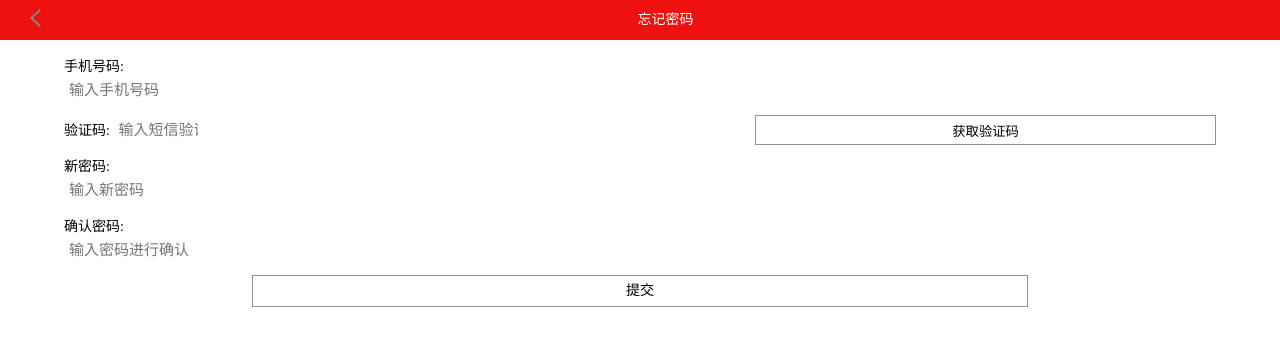
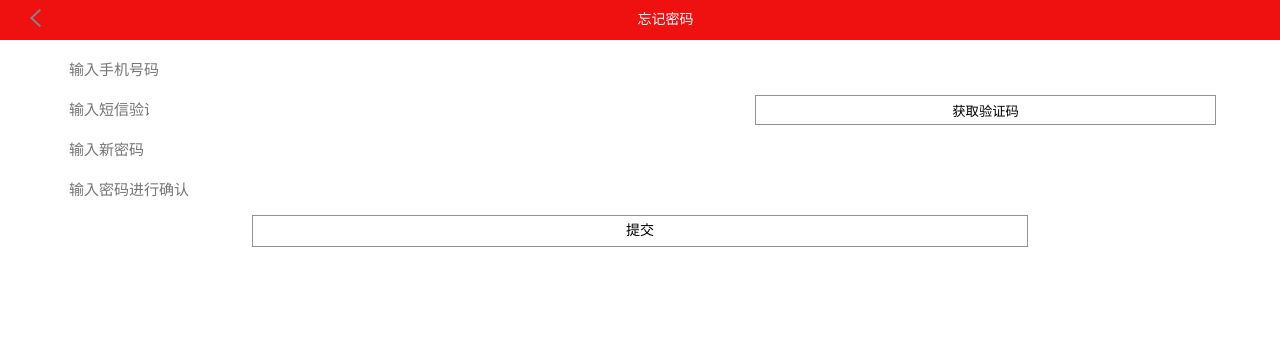
Before and after one commit to zhenshigu/demovf, a PHP site: page /database/application/views/clientm/Forgotpwd.php in a window 1280 px wide. Shown: the top 346 px of the page. Run offline with PHP 8.4, Linux system fonts and the light colour scheme; the template is opened without the code that fills it, so the values that code supplies are empty.

Commit message:
修改忘记密码界面

```diff
--- a/application/views/clientm/Forgotpwd.php
+++ b/application/views/clientm/Forgotpwd.php
@@ -16,20 +16,20 @@
     <ul class="block1" id="block1">
         <li>
             <div class="shell_common margin_bottom_10">
-                手机号码:
+
                 <input id="_newphone" type="text" class="custom_input"  placeholder="输入手机号码">
             </div>
             <div class="shell_common margin_bottom_10">
-                <span >验证码:</span>
+                <span ></span>
                 <span ><input type="text" class="custom_input" style="width: 80px" id="phoneCaptcha" placeholder="输入短信验证码"></span>
                 <button id="modify_captcha" class="white_button modify_captcha" style="width:40%;height: 30px;float: right" onclick="getMyCaptcha($(this))">获取验证码</button>
             </div>
             <div class="shell_common margin_bottom_10">
-                新密码:
+
                 <input type="password" class="custom_input" id="mynewPwd" placeholder="输入新密码">
                 </div>
                 <div class="shell_common margin_bottom_10">
-                确认密码:
+
                 <input type="password" class="custom_input" id="confPwd" placeholder="输入密码进行确认">
                 </div>
         </li>
```
